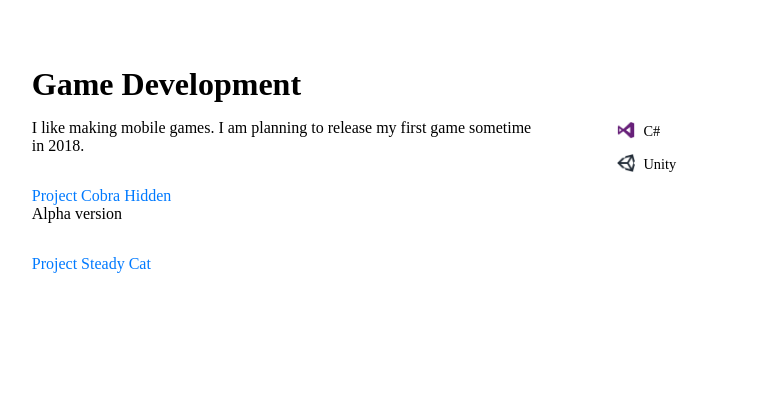
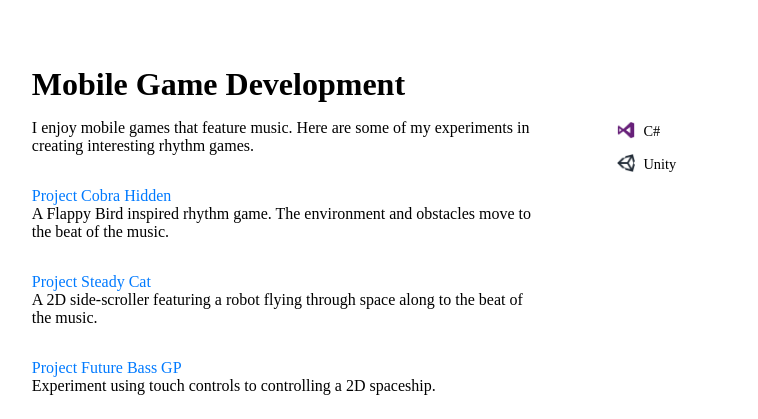
Before and after one commit to lawrnce/lawrnce.github.io, a Gatsby site: page /technical in a window 1280 px wide. Shown: the part 2401-2820 px from the top of the page, without its empty margins (229-987 px from the left). Before the commit the page ends 2698 px from the top, so only its background shows below. Built offline with nearby package versions, Linux system fonts and the light colour scheme; Gatsby itself is replaced by a stand-in of ours.

Commit message:
Begin condensing entire website to one page

```diff
--- a/src/data/skills.js
+++ b/src/data/skills.js
@@ -48,27 +48,32 @@ const skills = {
     ],
     projects: [
       {
+        slug:'/technical/gif-camera-controller',
         url: 'https://github.com/lawrnce/GifCameraController',
         title: 'Gif Camera Controller',
         description: 'A library using AV Foundation to quickly capture consecutive photos and render them into a gif. Available as a Cocoapod.'
       },
       {
+        slug:'/technical/pop-up-collection-view',
         url: 'https://github.com/lawrnce/PopUpCollectionView',
         title: 'Pop Up Collection View Controller',
         description: 'A collection view controller that vertically displays content by enlarging the cell view to fill the screen. Available as a Cocoapod.'
       },
       {
+        slug:'',
         url: 'https://github.com/lawrnce/ColorMaskingButton',
         title: 'Color Masking Button',
         description: 'A button for a progress bar that laterally changes color as the bar progresses. Available as a Cocoapod.'
       },
       {
+        slug:'',
         url: 'https://github.com/lawrnce/TwitterStream',
         title: 'Twitter Stream',
         description: 'Practice project that filters live tweets by type.'
       },
       {
-        url: 'https://github.com/lawrnce/PopUpCollectionView',
+        slug:'',
+        url: 'https://github.com/lawrnce/Cake',
         title: 'Project Cake',
         description: 'Alpha version of Iffy Camera.'
       },
@@ -76,7 +81,7 @@ const skills = {
   },
   web: {
     title: 'Frontend Development',
-    description: 'I enjoy the fast pace jungle of frontend development. In my opinion, learning new web technologies gives a front row seat to the internet\'s evolution. Outside of my hobby projects, I also have done professional work.',
+    description: 'I enjoy the fast pace jungle of frontend development. Learning new web technologies gives a front row seat to the internet\'s evolution. Outside of my hobby projects, I also have done professional work.',
     image: require('../assets/svg/npm.svg'),
     items: [
       {
@@ -126,16 +131,19 @@ const skills = {
     ],
     projects: [
       {
+        slug:'',
         url: 'https://github.com/lawrnce/lawrnce.github.io/tree/source',
         title: 'This Website',
         description: 'My portfolio is written using React and statically generated with GatsbyJS.'
       },
       {
+        slug:'',
         url: 'https://github.com/lawrnce/RedisPages',
         title: 'Redis Pages',
         description: 'A small library that simplifies caching paginated content in Redis. Available on npm.'
       },
       {
+        slug:'',
         url: 'https://github.com/lawrnce/HotScoreServer',
         title: 'Hot Score Server',
         description: 'A server that ranks posts based on the number of likes weighted by a time decay. Similar to HackerNews or Reddit.'
@@ -143,8 +151,8 @@ const skills = {
     ]
   },
   game: {
-    title: 'Game Development',
-    description: 'I like making mobile games. I am planning to release my first game sometime in 2018.',
+    title: 'Mobile Game Development',
+    description: 'I enjoy mobile games that feature music. Here are some of my experiments in creating interesting rhythm games.',
     image: require('../assets/img/gdc.jpg'),
     items: [
       {
@@ -158,20 +166,25 @@ const skills = {
     ],
     projects: [
       {
-        url: 'https://github.com/lawrnce/PopUpCollectionView',
+        url: 'https://github.com/lawrnce/ProjectCobraHidden',
         title: 'Project Cobra Hidden',
-        description: 'Alpha version'
+        description: 'A Flappy Bird inspired rhythm game. The environment and obstacles move to the beat of the music.'
       },
       {
-        url: 'https://github.com/lawrnce/PopUpCollectionView',
+        url: 'https://github.com/lawrnce/ProjectSteadyCat',
         title: 'Project Steady Cat',
-        description: ''
+        description: 'A 2D side-scroller featuring a robot flying through space along to the beat of the music.'
+      },
+      {
+        url: 'https://github.com/lawrnce/ProjectFutureBassGP',
+        title: 'Project Future Bass GP',
+        description: 'Experiment using touch controls to controlling a 2D spaceship.'
       },
     ]
   },
   music: {
     title: 'Music Production',
-    description: 'Lorem ipsum dolizzle brizzle amizzle, dang adipiscing bizzle. Sure we gonna chung velizzle, fo shizzle my nizzle volutpizzle, suscipit break it down, boofron vizzle, arcu. Pellentesque break it down break it down. Sizzle erizzle. Fusce at dolor da bomb check out this tempizzle nizzle. Maurizzle pellentesque nibh et turpis',
+    description: 'I learned how to produce music before I learned to code. Here are some work samples.',
     image: require('../assets/img/gdc.jpg'),
     items: [
       {
@@ -201,17 +214,24 @@ const skills = {
     ],
     projects: [
       {
-        title: 'Pop Up Collection View Controller',
-        description: 'A rethinking of the traditional collection view.',
+        title: 'Drum Kits',
+        description: 'Drum sounds I made by mixing old drum machine samples.',
         image: require('../assets/img/unity.png'),
         slug:'',
-        url: 'https://github.com/lawrnce/PopUpCollectionView',
+        url: '',
+      },
+      {
+        title: 'Synth Samples',
+        description: 'Samples made with Serum in Ableton Live.',
+        image: require('../assets/img/unity.png'),
+        slug:'',
+        url: '',
       },
     ]
   },
   pixel: {
     title: 'Pixel Art',
-    description: 'Lorem ipsum dolizzle brizzle amizzle, dang adipiscing bizzle. Sure we gonna chung velizzle, fo shizzle my nizzle volutpizzle, suscipit break it down, boofron vizzle, arcu. Pellentesque break it down break it down. Sizzle erizzle. Fusce at dolor da bomb check out this tempizzle nizzle. Maurizzle pellentesque nibh et turpis',
+    description: 'In order to make games, I need artwork. Pixel art seemed like a fun choice.',
     image: require('../assets/img/gdc.jpg'),
     items: [
       {
@@ -229,13 +249,13 @@ const skills = {
         description: 'A rethinking of the traditional collection view.',
         image: require('../assets/img/unity.png'),
         slug:'',
-        url: 'https://github.com/lawrnce/PopUpCollectionView',
+        url: '',
       },
     ]
   },
   design: {
     title: 'Product Design',
-    description: 'Lorem ipsum dolizzle brizzle amizzle, dang adipiscing bizzle. Sure we gonna chung velizzle, fo shizzle my nizzle volutpizzle, suscipit break it down, boofron vizzle, arcu. Pellentesque break it down break it down. Sizzle erizzle. Fusce at dolor da bomb check out this tempizzle nizzle. Maurizzle pellentesque nibh et turpis',
+    description: 'I believe that an understanding of both engineering and design is the key to making great products. Here are some design specs of my projects.',
     image: require('../assets/img/gdc.jpg'),
     items: [
       {
@@ -253,11 +273,11 @@ const skills = {
     ],
     projects: [
       {
-        title: 'Pop Up Collection View Controller',
-        description: 'A rethinking of the traditional collection view.',
+        title: 'Iffy Camera Design',
+        description: 'iOS photo app that adds text over gifs.',
         image: require('../assets/img/unity.png'),
         slug:'',
-        url: 'https://github.com/lawrnce/PopUpCollectionView',
+        url: '',
       },
     ]
   }
```
